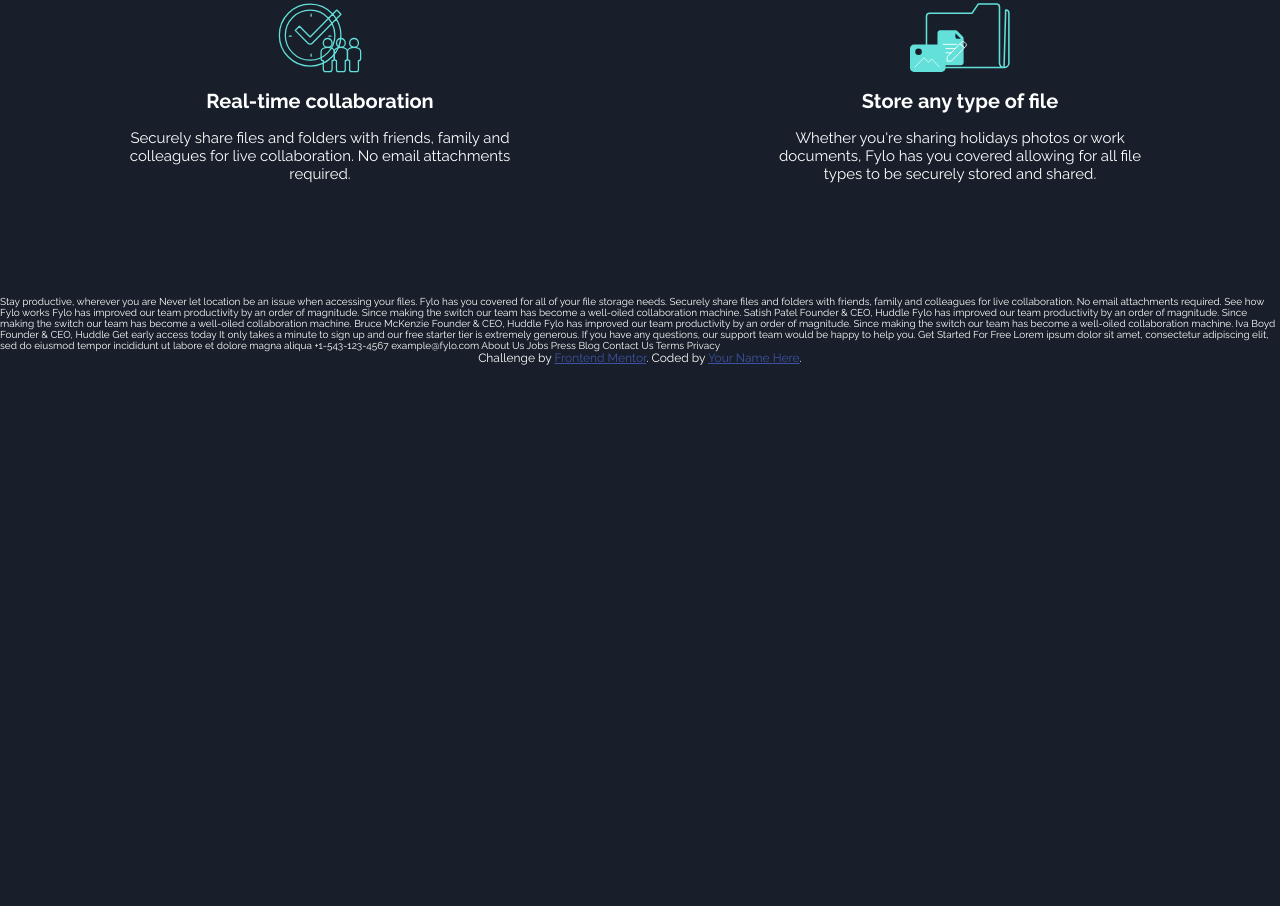
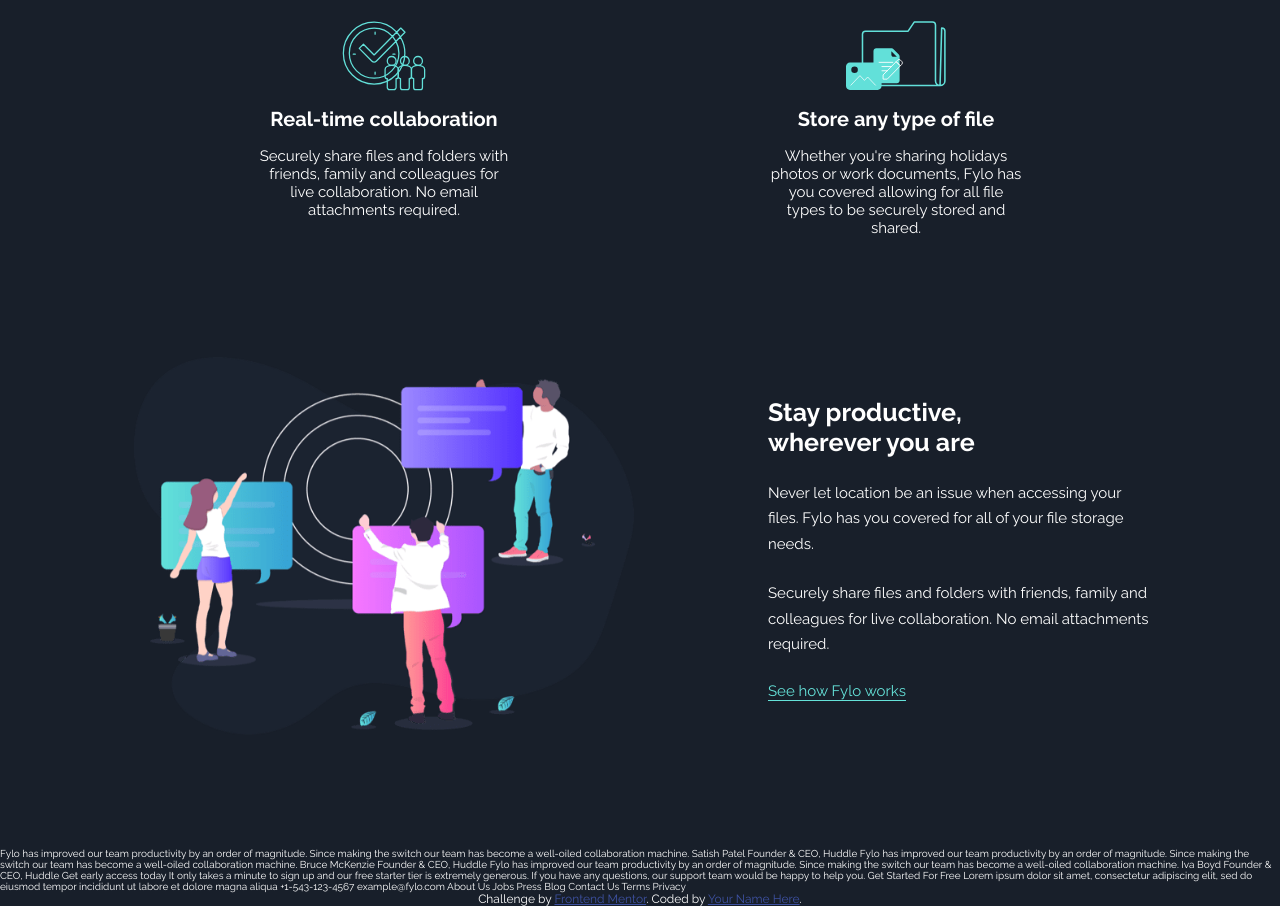
Before and after one commit to kartyszko/challenge1, a plain HTML site: page index.html in a window 1280 px wide. Shown: the part 1291-2197 px from the top of the page. Before the commit the page ends 1656 px from the top, so only its background shows below. Drawn offline with Linux system fonts and the light colour scheme.

Commit message:
add section2

```diff
--- a/index.html
+++ b/index.html
@@ -56,6 +56,21 @@
         <p>Whether you're sharing holidays photos or work documents, Fylo has you covered allowing for all file types to be securely stored and shared.</p>
       </div>
     </section>
+
+    <section class="productive clearfix">
+      <div class="container">
+        <div class="img">
+          <img src="images/illustration-stay-productive.png" alt="illustration-stay-productive">
+        </div>
+        <div class="text">
+          <h1>Stay productive, wherever you are</h1>
+          <p>Never let location be an issue when accessing your files. Fylo has you covered for all of your file storage needs.</p>
+          <p>Securely share files and folders with friends, family and colleagues for live collaboration. No email attachments required.</p>
+          <a href="#">See how Fylo works</a>
+        </div>
+      </div>
+    </section>
+
 </br>
 </br>
 </br>
@@ -66,15 +81,8 @@
 
 
 
-  Stay productive, wherever you are
 
-  Never let location be an issue when accessing your files. Fylo has you covered for all of your file
-  storage needs.
 
-  Securely share files and folders with friends, family and colleagues for live collaboration. No email
-  attachments required.
-
-  See how Fylo works
 
   Fylo has improved our team productivity by an order of magnitude. Since making the switch our team has
   become a well-oiled collaboration machine.
--- a/style.css
+++ b/style.css
@@ -78,7 +78,6 @@ nav ul li a {
 }
 
 /* header */
-
 header {
     margin-top: 3%;
     max-width: 1440px;
@@ -171,6 +170,9 @@ header button {
 section.features {
     margin-top: 15vh;
     text-align: center;
+    max-width: 1024px;
+    margin-right: auto;
+    margin-left: auto;
 }
 
 section.features img {
@@ -202,6 +204,85 @@ section.features p {
     }
 }
 
+/* section.productive */
+section.productive {
+    margin: 10vh 10vw 0;
+}
+
+section.productiv div.container {
+    max-width: 1024px;
+    margin-right: auto;
+    margin-left: auto;
+}
+
+section.productive img {
+    display: block;
+    margin: 0 auto 5vh;
+    width: 80vw;
+    max-width: 500px;
+}
+
+section.productive h1 {
+    margin-bottom: 3vh;
+    text-align: center;
+}
+
+section.productive p {
+    margin-bottom: 3vh;
+    font-size: 1.2em;
+    line-height: 1.7em;
+}
+
+section.productive div.text a {
+    text-decoration: none;
+    color: hsl(176, 68%, 64%);
+    font-size: 1.2em;
+    border-bottom: 1px solid hsl(176, 68%, 64%);
+}
+
+
+@media (min-width: 768px) {
+    section.productive {
+        margin: 5vh 0;
+    }
+    section.productive div.img {
+        float: left;
+        width: 60%;
+    }
+    section.productive div.img img {
+        width: 90%;
+    }
+    section.productive div.text {
+        float: left;
+        width: 40%;
+    }
+    section.productive h1 {
+        font-size: 2em;
+        margin: 5vh 10vw 3vh 0;
+        text-align: left;
+    }
+    section.productive p {
+        font-size: 1.3em;
+        margin-right: 5vw;
+}
+
+@media (min-width: 1024px) {
+
+    section.productive h1 {
+        font-size: 2.5em;
+        margin-right: 20vw;
+    }
+    section.productive p {
+    font-size: 1.5em;
+    margin-right: 10vw;
+    }
+    section.productive div.text a {
+    font-size: 1.5em;
+    }
+}
+
+
+
 
 
 /* footer */
```
